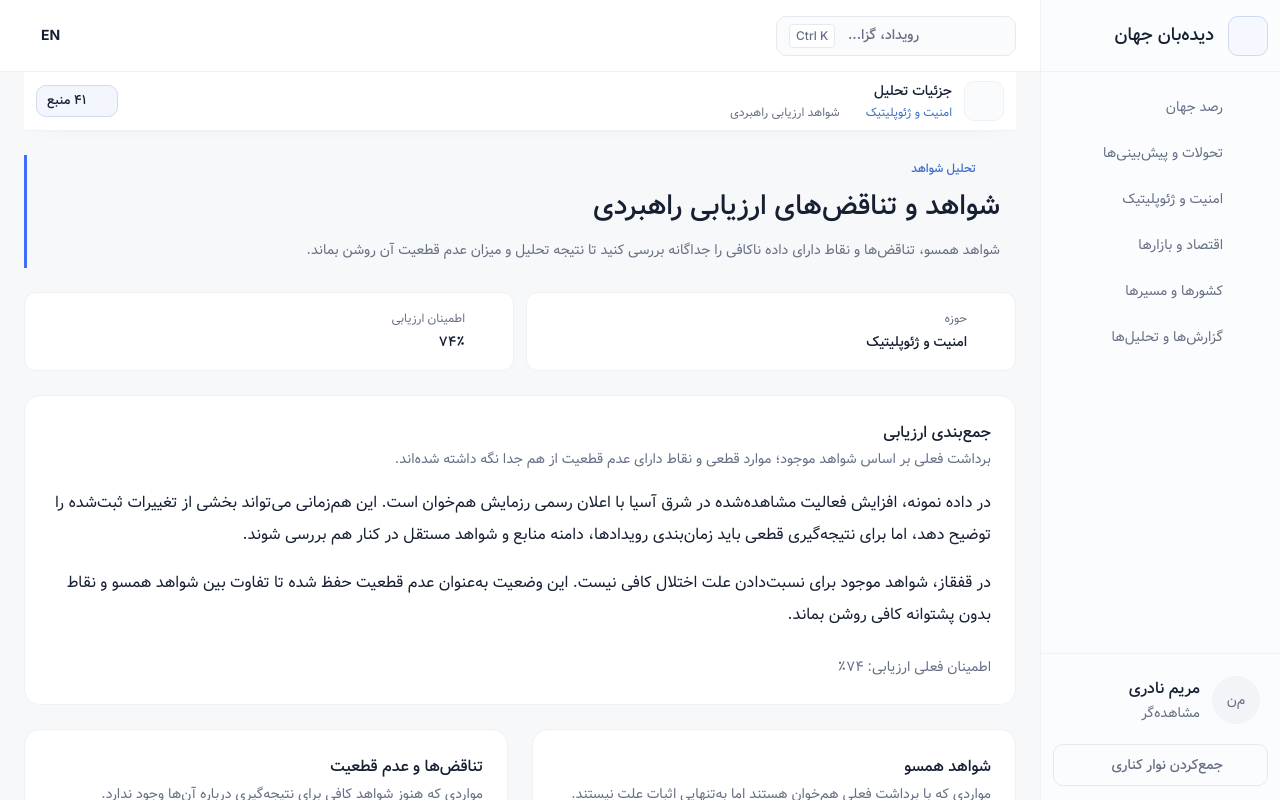
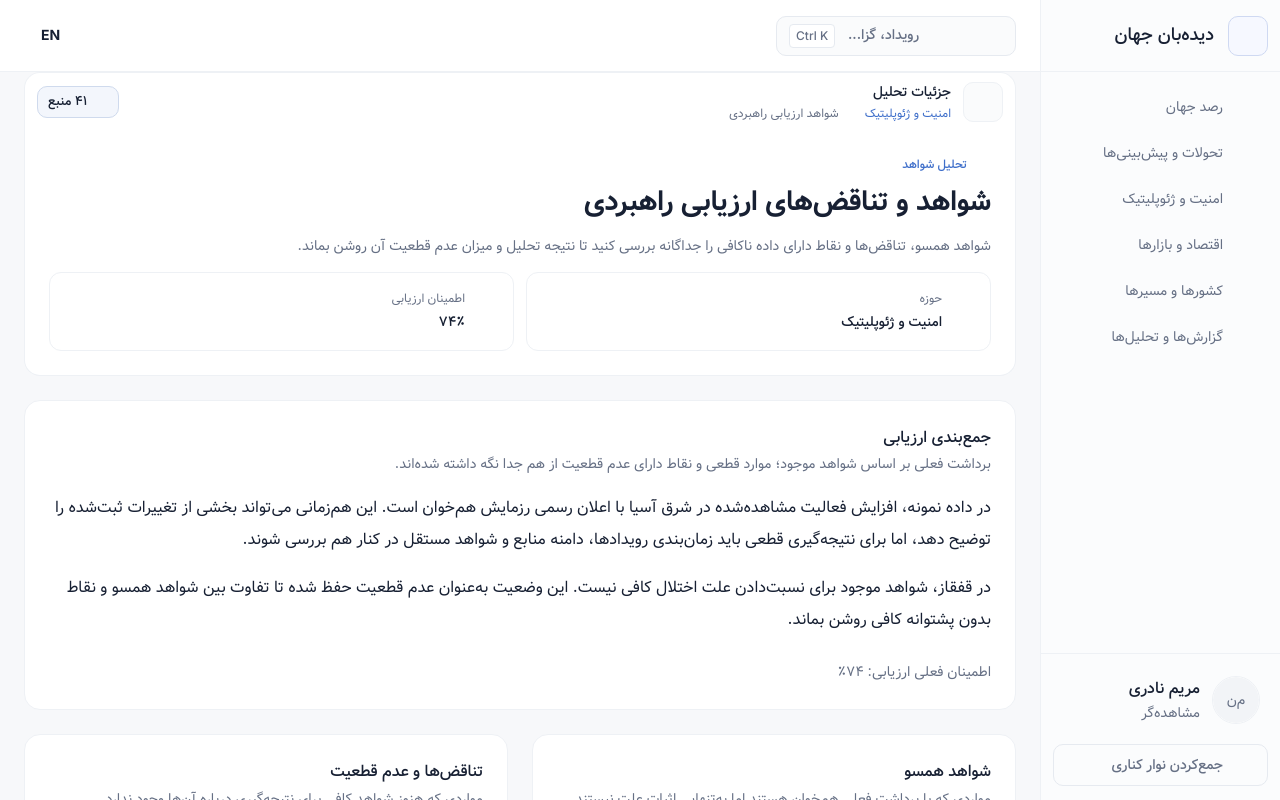
Before and after one commit to MohebaliDesign/Algonet-Didehban-Jahan, a React (Vite) app: page /security/assessment in a window 1280 px wide. Shown: the top 800 px of the page. Built offline with nearby package versions, Linux system fonts and the light colour scheme.

Commit message:
style(details): unify internal title hierarchy and assessment chrome

```diff
--- a/src/features/details/detail-refinement.css
+++ b/src/features/details/detail-refinement.css
@@ -18,12 +18,14 @@
   background: var(--surface);
 }
 
-.intelligence-detail-page .detail-page-heading {
+.intelligence-detail-page .detail-page-heading,
+.internal-page-heading {
   padding-inline: 0 !important;
   border-inline: 0 !important;
 }
 
-.intelligence-detail-page .detail-page-heading h1 {
+.intelligence-detail-page .detail-page-heading h1,
+.internal-page-heading h1 {
   font-weight: 700;
 }
 
@@ -37,6 +39,34 @@
   border-radius: 0 0 16px 16px;
   background: var(--surface) !important;
   box-shadow: 0 10px 22px -24px color-mix(in srgb, var(--muted-foreground) 30%, transparent);
+}
+
+/* Security assessment uses the same white top-surface pattern even though it has no tabs. */
+.security-assessment-page {
+  gap: 0;
+}
+
+.security-assessment-page > .internal-page-toolbar {
+  border: 1px solid var(--border-subtle);
+  border-block-end: 0;
+  border-radius: 16px 16px 0 0;
+  background: var(--surface);
+  box-shadow: none;
+}
+
+.security-assessment-page > .internal-page-heading {
+  padding: 24px 24px 12px !important;
+  border-inline: 1px solid var(--border-subtle) !important;
+  background: var(--surface);
+}
+
+.security-assessment-page > .internal-page-meta-grid {
+  margin-block-end: 24px;
+  padding: 0 24px 24px;
+  border: 1px solid var(--border-subtle);
+  border-block-start: 0;
+  border-radius: 0 0 16px 16px;
+  background: var(--surface);
 }
 
 /* The source count is a real navigation control, not a decorative badge. */
@@ -155,6 +185,14 @@
     padding: 20px 16px;
   }
 
+  .security-assessment-page > .internal-page-heading {
+    padding: 20px 16px 10px !important;
+  }
+
+  .security-assessment-page > .internal-page-meta-grid {
+    padding: 0 16px 20px;
+  }
+
   .detail-technical-list > div {
     grid-template-columns: minmax(0, 1fr);
   }
```
